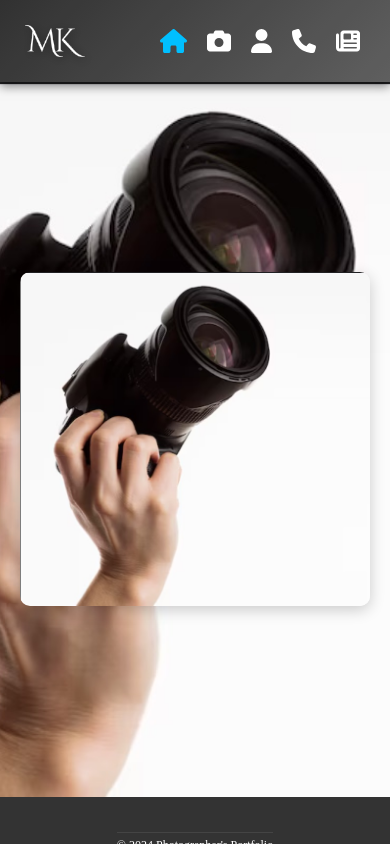
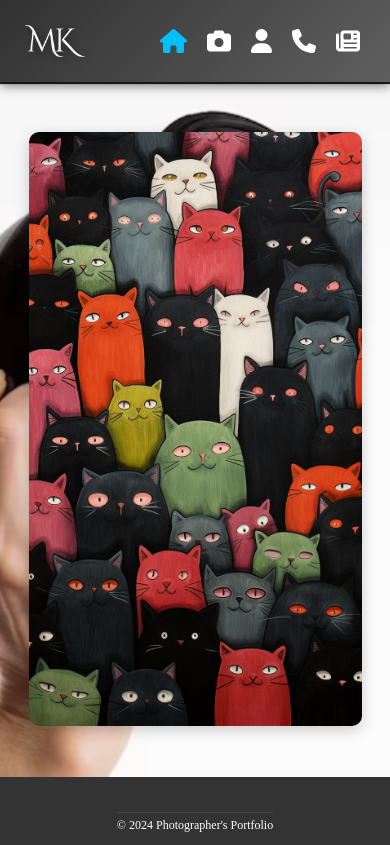
Before and after one commit to Velykobrat/photographer-portfolio, a React (Vite) app: page /home in a window 390 px wide. Built offline with nearby package versions, Linux system fonts and the light colour scheme; a web font is replaced by a local one.

Commit message:
Home page

```diff
--- a/src/pages/Contacts/Contacts.module.css
+++ b/src/pages/Contacts/Contacts.module.css
@@ -9,7 +9,7 @@
     border-radius: 10px;
     box-shadow: 0 4px 8px rgba(0, 0, 0, 0.1);
     max-width: 800px;
-    margin: auto;
+    margin: 15px auto;
     font-family: 'Roboto', sans-serif;
     padding: 15px 0;
 }
--- a/src/pages/Home/Home.module.css
+++ b/src/pages/Home/Home.module.css
@@ -1,14 +1,5 @@
+/* src/pages/Home/Home.module.css */
 @import url('https://fonts.googleapis.com/css2?family=Roboto:wght@400;700&display=swap');
-
-html,
-body {
-    height: 100%;
-    /* Задаємо висоту для html і body */
-    margin: 0;
-    /* Прибираємо відступи */
-    overflow: hidden;
-    /* Прибираємо прокрутку, якщо вона не потрібна */
-}
 
 .homeContainer {
     display: flex;
@@ -40,8 +31,8 @@ body {
 }
 
 .photographerImage {
-    max-width: 100%;
-    /* Зображення адаптивне */
+    max-width: 90%;
+    /* Зменшуємо максимальну ширину для кращого вигляду */
     height: auto;
     /* Зберігаємо пропорції */
     border-radius: 10px;
@@ -62,13 +53,13 @@ body {
 /* Додаткові стилі для медіа-запитів */
 @media (max-width: 768px) {
     .homeContainer {
-        padding: 20px;
-        /* Додайте відступи для мобільних пристроїв */
+        padding: 10px;
+        /* Зменшуємо відступи для мобільних пристроїв */
     }
 
     .photographerImage {
         width: 100%;
-        /* Робіть зображення ще більш адаптивним */
+        /* Зображення ще більш адаптивне */
         border-radius: 10px;
         /* Зменшуємо округлість */
     }
--- a/src/pages/Home/Home.tsx
+++ b/src/pages/Home/Home.tsx
@@ -1,19 +1,21 @@
+// src/pages/Home/Home.tsx
 import styles from './Home.module.css';
 
-import homeImage from '../../img/HomePage.jpg';
+import heroImage from '../../img/HomePage.jpg';
+import homeImage from '../../img/HomePhoto.jpg';
 
 const Home = () => {
   return (
     <div className={styles.homeContainer}>
       <img
-        src={homeImage}
+        src={heroImage}
         alt="Background"
-        className={styles.backgroundImage} // Зображення фону
+        className={styles.backgroundImage}
       />
       <img
         src={homeImage}
         alt="Photographer"
-        className={styles.photographerImage} // Зображення фотографа
+        className={styles.photographerImage}
       />
     </div>
   );
```
Also changed, not shown: src/img/HomePhoto.jpg (added).
